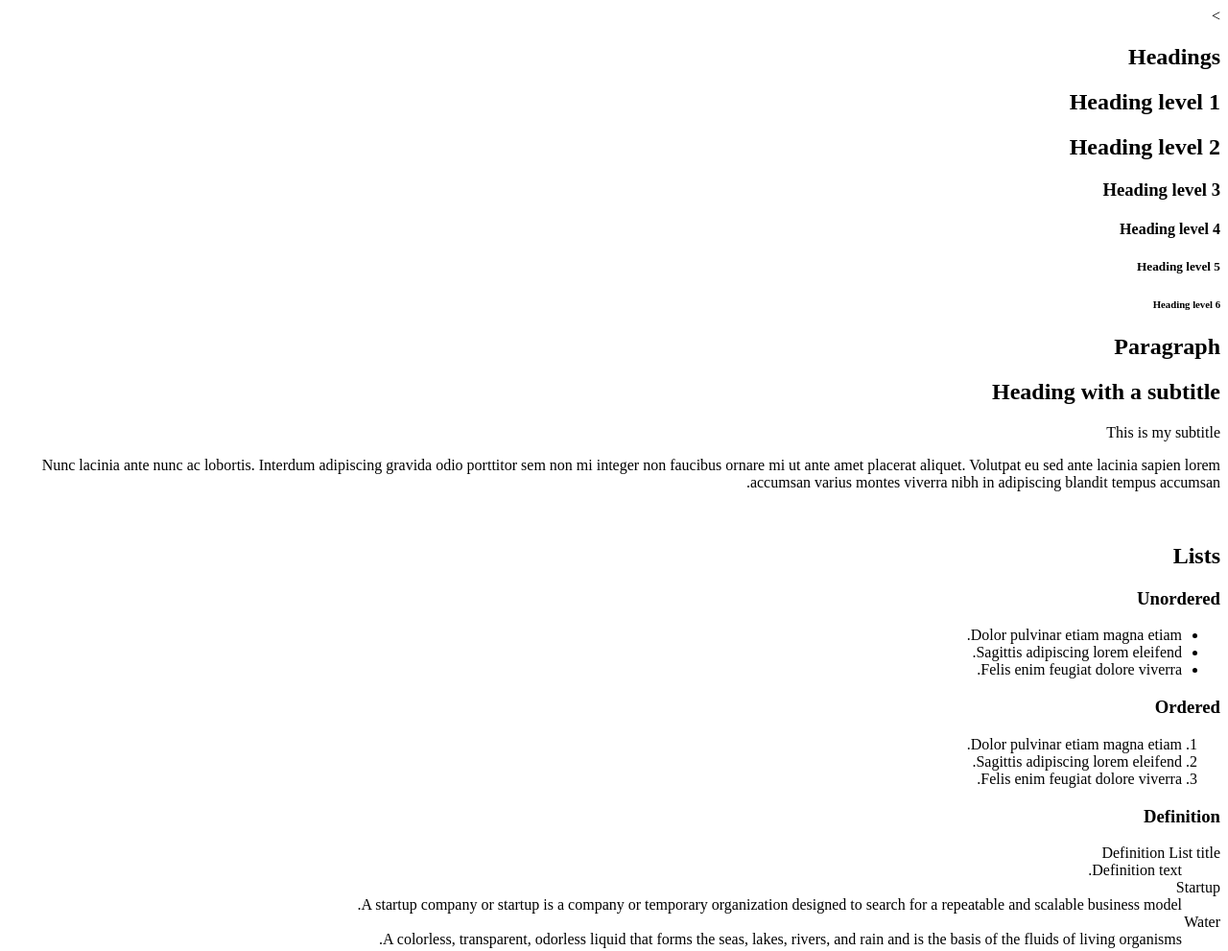
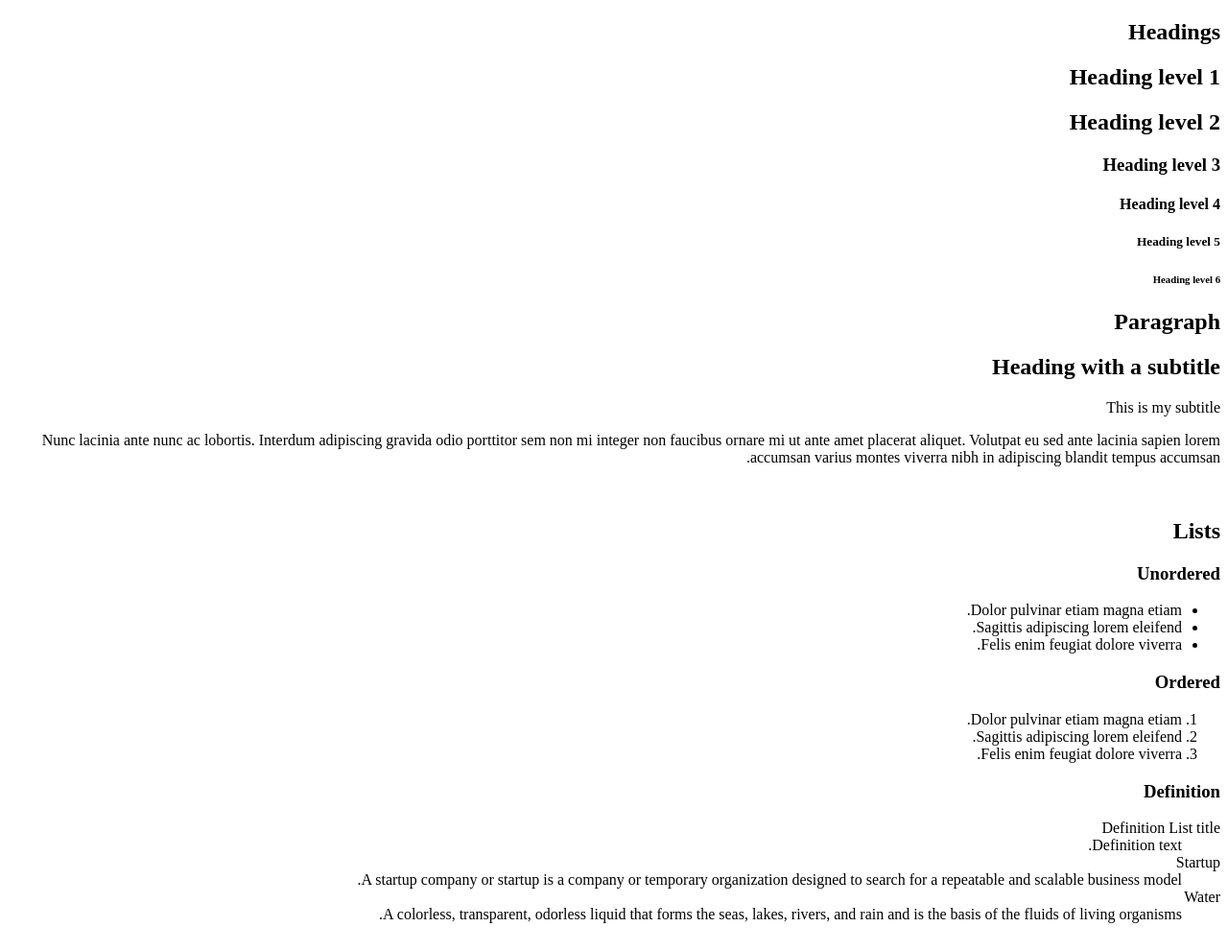
Before and after one commit to Natnael04/holbertonschool-web_front_end, a plain HTML site: page html_advanced/28-styleguide.html in a window 1280 px wide. Shown: the top 991 px of the page at 96% size. Drawn offline with Linux system fonts and the light colour scheme.

Commit message:
horizontal

```diff
--- a/html_advanced/28-styleguide.html
+++ b/html_advanced/28-styleguide.html
@@ -4,7 +4,8 @@
     <head>
         <meta name="description" content="Techium is a digital agency">
         <meta charset="UTF-8">
-    <meta name="viewport" content="width=device-width, initial-scale=1.0, viewport-fit=cover">
+        <meta name="viewport"
+            content="width=device-width, initial-scale=1.0, viewport-fit=cover">
         <title>Styleguide - Techium</title>
         <link rel="icon" type="image/x-icon" href="./favicon.ico">
         <link rel="icon" type="image/png" href="./favicon.png">
@@ -14,7 +15,7 @@
         <header></header>
         <main>
             <section>
-            <header>>
+                <header>
                     <h2>Headings</h2>
                 </header>
                 <h1>Heading level 1</h1>
```
Lines whose indentation alone changed are shown as unchanged.
